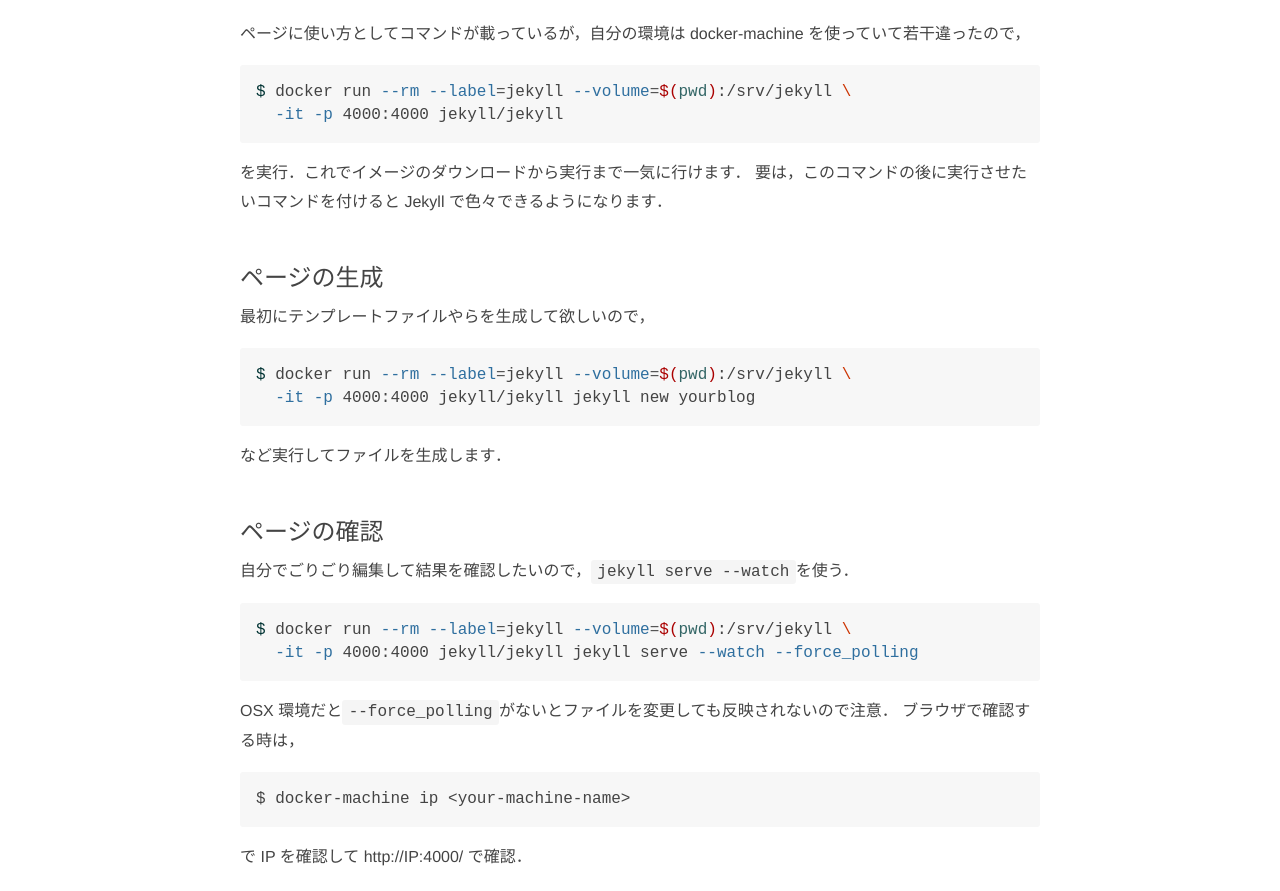
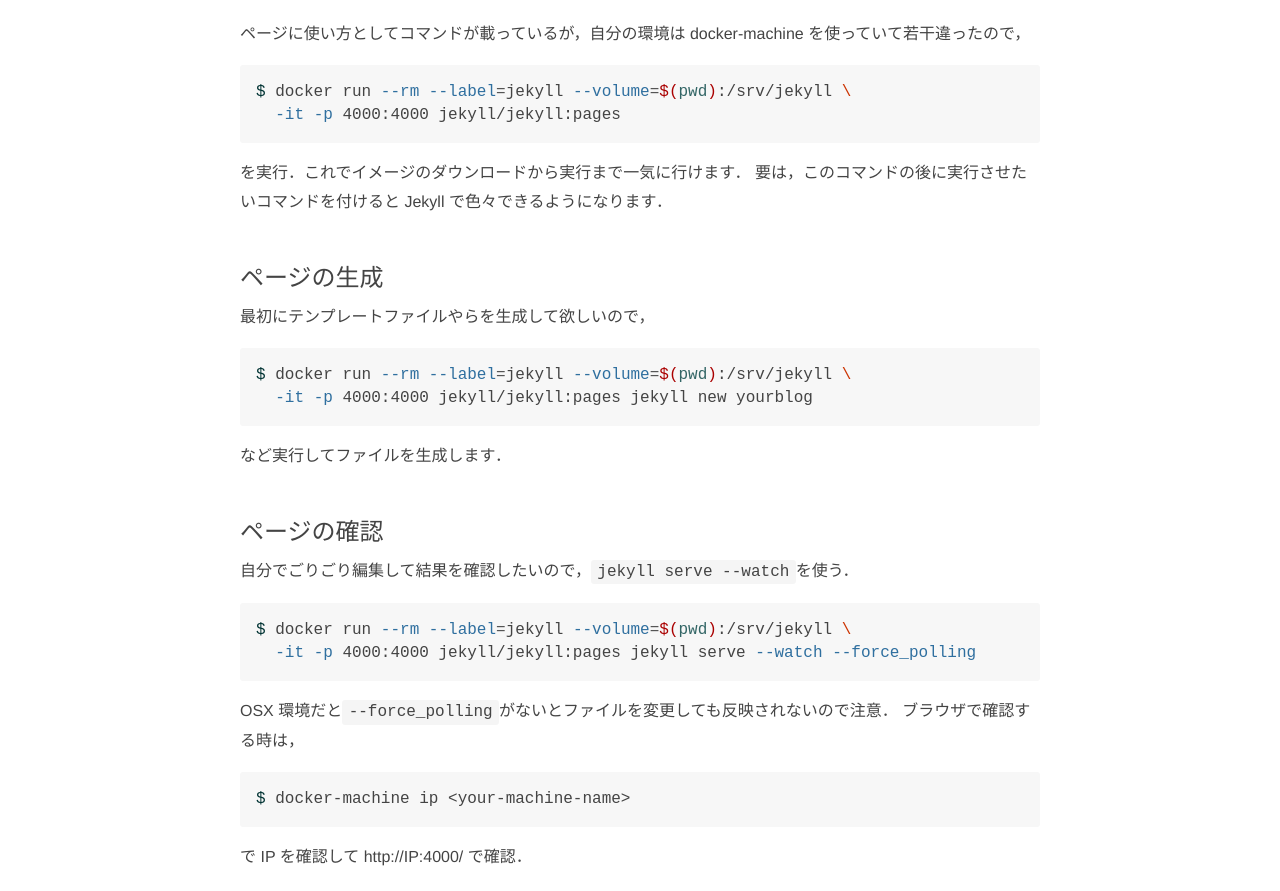
Before and after one commit to jyane/jyane.github.io, a Jekyll site: the page built from _posts/2016-02-03-jekyll.md, in a window 1280 px wide. Shown: the part 730-1621 px from the top of the page. Built offline with Jekyll 4.4.1, drawn with Linux system fonts in a browser that asks for light colours; nearby versions of some CDN libraries; emoji names are drawn with the system emoji font.

Commit message:
fixed source code

````diff
--- a/_posts/2016-02-03-jekyll.md
+++ b/_posts/2016-02-03-jekyll.md
@@ -20,7 +20,7 @@
 
 ```sh
 $ docker run --rm --label=jekyll --volume=$(pwd):/srv/jekyll \
-  -it -p 4000:4000 jekyll/jekyll
+  -it -p 4000:4000 jekyll/jekyll:pages
 ```
 を実行．これでイメージのダウンロードから実行まで一気に行けます．
 要は，このコマンドの後に実行させたいコマンドを付けると Jekyll で色々できるようになります．
@@ -30,7 +30,7 @@
 
 ```sh
 $ docker run --rm --label=jekyll --volume=$(pwd):/srv/jekyll \
-  -it -p 4000:4000 jekyll/jekyll jekyll new yourblog
+  -it -p 4000:4000 jekyll/jekyll:pages jekyll new yourblog
 ```
 など実行してファイルを生成します．
 
@@ -39,12 +39,12 @@
 
 ```sh
 $ docker run --rm --label=jekyll --volume=$(pwd):/srv/jekyll \
-  -it -p 4000:4000 jekyll/jekyll jekyll serve --watch --force_polling
+  -it -p 4000:4000 jekyll/jekyll:pages jekyll serve --watch --force_polling
 ```
 OSX 環境だと`--force_polling`がないとファイルを変更しても反映されないので注意．
 ブラウザで確認する時は，
 
-```
+```sh
 $ docker-machine ip <your-machine-name>
 ```
 で IP を確認して http://IP:4000/ で確認．
````
